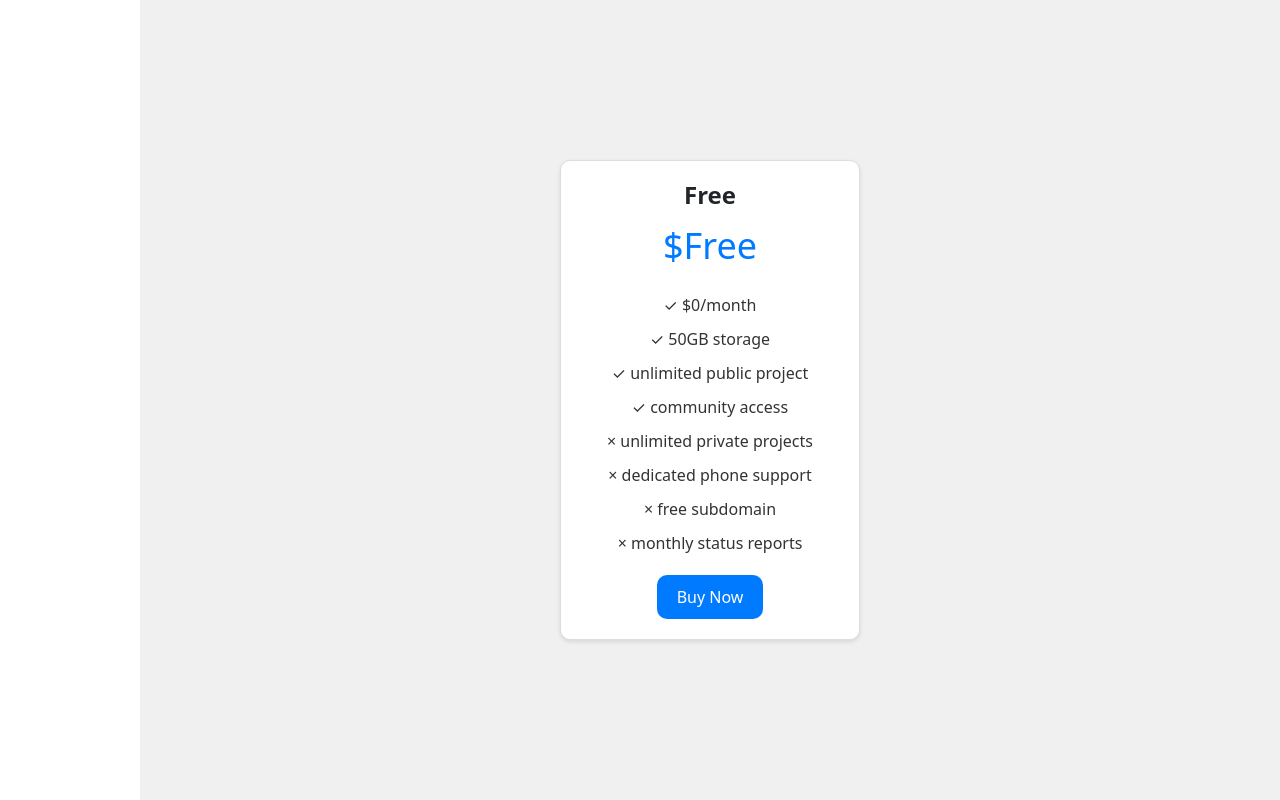
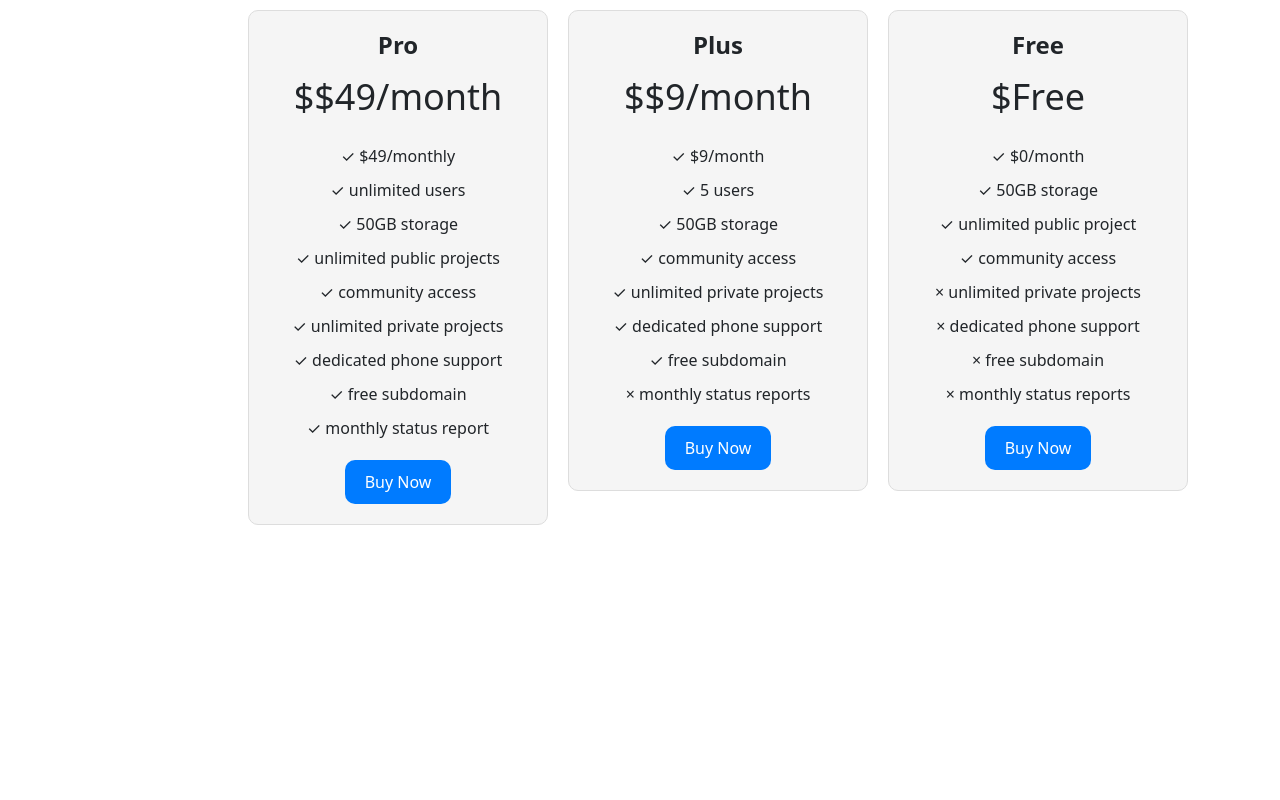
Before and after one commit to PRAVEENKUMAR2000M/React-pricecard, a React (Vite) app: page / in a window 1280 px wide. Shown: the top 800 px of the page. Built offline with nearby package versions, Linux system fonts and the light colour scheme.

Commit message:
Update App.css

```diff
--- a/src/App.css
+++ b/src/App.css
@@ -1,25 +1,19 @@
 
+/*
 .container {
-  display: flex;
-  justify-content: center;
-  align-items: center;
-  height: 100vh;
-  background-color: #f0f0f0;
-  float: right;
-
-
+    background-color: aquamarine;
 }
 
 .price-card {
+    border: 1px solid #ddd;
+    padding: 20px;
+    margin: 10px;
+    width: 300px;
+    float: right;
+    height: 400px;
     text-align: center;
-  background-color: #fff;
-
-  border: 1px solid #ddd;
+    background-color: #f5f5f5;
     border-radius: 10px;
-  padding: 20px;
-  margin: 20px;
-  width: 300px;
-  box-shadow: 0 2px 4px rgba(0, 0, 0, 0.1);
 }
 
 .title {
@@ -31,8 +25,6 @@
 .price {
     font-size: 36px;
     margin: 10px 0;
-  color: #007BFF;
-
 }
 
 .features {
@@ -43,7 +35,6 @@
 
 .features li {
     margin-bottom: 10px;
-  color: #333;
 }
 
 .buy-button {
@@ -54,3 +45,77 @@
     cursor: pointer;
     border-radius: 10px;
 }
+
+
+.title-card {
+    text-align: center;
+    background-color: #007BFF;
+    color: white;
+    font-size: 28px;
+    padding: 10px;
+    border-top-left-radius: 10px;
+    border-top-right-radius: 10px;
+    margin: 0;
+} */
+
+
+
+
+
+.container {
+    background-color: aquamarine;
+}
+
+.price-card {
+    border: 1px solid #ddd;
+    padding: 20px;
+    margin: 10px;
+    width: 300px;
+    float: right;
+    height: 500     px;
+    text-align: center;
+    background-color: #f5f5f5;
+    border-radius: 10px;
+}
+
+.title {
+    font-size: 24px;
+    font-weight: bold;
+    margin-bottom: 10px;
+}
+
+.price {
+    font-size: 36px;
+    margin: 10px 0;
+}
+
+.features {
+    list-style: none;
+    padding: 0;
+    margin: 20px;
+}
+
+.features li {
+    margin-bottom: 10px;
+}
+
+.buy-button {
+    background-color: #007BFF;
+    color: white;
+    border: none;
+    padding: 10px 20px;
+    cursor: pointer;
+    border-radius: 10px;
+}
+
+/* Style for title cards */
+.title-card {
+    text-align: center;
+    background-color: #007BFF;
+    color: white;
+    font-size: 28px;
+    padding: 10px;
+    border-top-left-radius: 10px;
+    border-top-right-radius: 10px;
+    margin: 0;
+}
```
Lines whose indentation alone changed are shown as unchanged.
